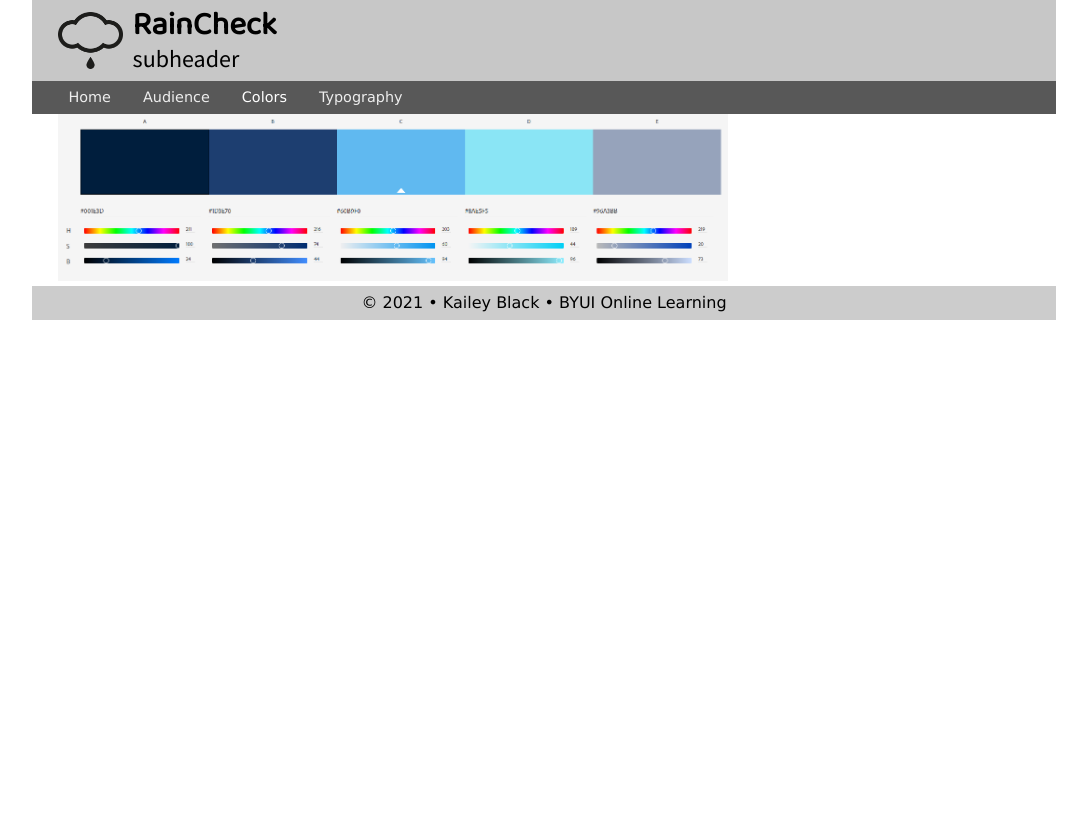
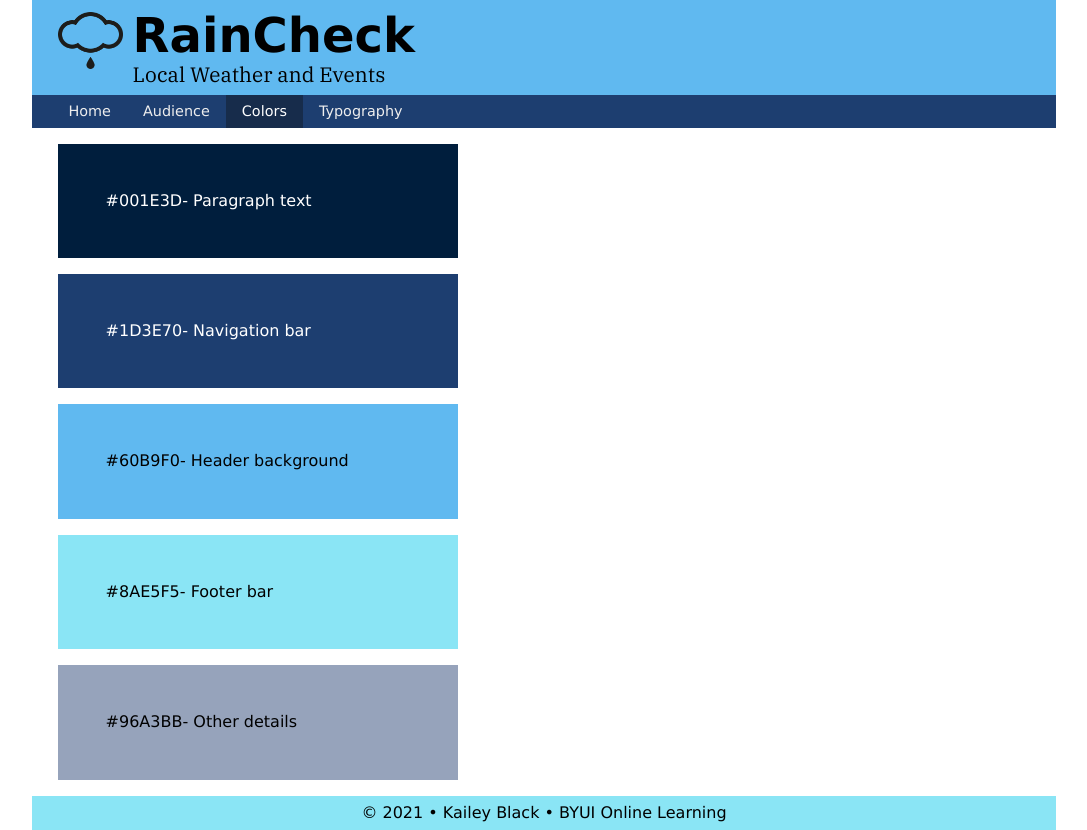
Before and after one commit to KaiBlack17/KaiBlack17.github.io, a plain HTML site: page lesson3/colorscheme.html in a window 1280 px wide. Shown: the whole page, without its empty margins (96-1183 px from the left). Before the commit the page ends 800 px from the top, so only its background shows below. Drawn offline with Linux system fonts and the light colour scheme; a web font is replaced by a local one.

Commit message:
improved

```diff
--- a/lesson3/colorscheme.html
+++ b/lesson3/colorscheme.html
@@ -24,7 +24,10 @@
 
 <!-- Fonts -->
 <link rel="preconnect" href="https://fonts.gstatic.com">
-<link href="https://fonts.googleapis.com/css2?family=Baloo+2&family=Source+Sans+Pro&display=swap" rel="stylesheet">
+<link href="https://fonts.googleapis.com/css2?family=Grand+Hotel&display=swap" rel="stylesheet">
+
+<link rel="preconnect" href="https://fonts.gstatic.com">
+<link href="https://fonts.googleapis.com/css2?family=IBM+Plex+Serif&display=swap" rel="stylesheet">
 
 
 </head>
@@ -33,7 +36,7 @@
 	<header class="clearfix">
 	<img class="logo" src="icon.png" alt ="logo">
  <h1>RainCheck</h1>
-        <h2>subheader</h2>
+        <h2>Local Weather and Events</h2>
     </header>
 
 
@@ -50,7 +53,12 @@
 
 <!-- CONTENT HERE -->
     <main>
-        <img src="colors.png" alt="color scheme">
+        <!-- <img src="colors.png" alt="color scheme"> -->
+        <p class="color1">#001E3D- Paragraph text</p>
+        <p class="color2">#1D3E70- Navigation bar</p>
+        <p class="color3">#60B9F0- Header background</p>
+        <p class="color4">#8AE5F5- Footer bar</p>
+        <p class="color5">#96A3BB- Other details</p>
     </main>
 
 <!-- FOOTER HERE -->
--- a/lesson3/medium.css
+++ b/lesson3/medium.css
@@ -8,8 +8,8 @@
 
     /*----------- HEADER --------------*/
         header img {width: auto;}
-        header h1 {font-size: 2rem;}
-        header h2 {font-size: 1.5rem;}
+        header h1 {font-size: 3rem;}
+        header h2 {font-size: 1.3rem;}
 
 
     /*----------- NAVIGATION --------------*/
--- a/lesson3/small.css
+++ b/lesson3/small.css
@@ -7,19 +7,19 @@ html {-webkit-text-size-adjust: 100%; -ms-text-size-adjust: 100%;}
 
 /*cheater font import*/
 /*@import url('https://fonts.googleapis.com/css2?family=Baloo+2&display=swap');*/
-@import url('https://fonts.googleapis.com/css2?family=Source+Sans+Pro&display=swap');
+/*@import url('https://fonts.googleapis.com/css2?family=Source+Sans+Pro&display=swap');*/
 
 /*----------- BODY --------------*/
 body {
     font-size: 16px;
-    font-family: verdana, sans-serif;
+    font-family: Verdana, sans-serif;
 }
 
 
 /*----------- HEADER --------------*/
 header {
     padding: .5rem 2%;
-    background-color: #c7c7c7;
+    background-color: #60B9F0;
 }
 header img {
     float: left;
@@ -28,14 +28,14 @@ header img {
 }
 header h1 {
     margin: 0;
-    font-size: 1.3rem;
-    font-family: "Baloo 2", Verdana, sans-serif;
+    font-size: 2rem;
+    font-family: "Grand Hotel", Verdana, sans-serif;
 }
 header h2 {
     margin: 0;
     font-weight: normal;
     font-size: 1rem;
-    font-family: "Source Sans Pro", sans-serif;
+    font-family: "IBM Plex Serif", sans-serif;
 }
 .logo {
     float: left;
@@ -45,7 +45,7 @@ header h2 {
 
 /*----------- NAVIGATION --------------*/
 nav {
-    background-color: #585858;
+    background-color: #1D3E70;
 }
 nav ul {
     list-style-type: none;
@@ -64,31 +64,74 @@ nav ul li a {
 
 
 nav ul li a:hover {
-    background-color: #757575;
+    background-color: #285496;
     color: #ffffff;
 }
 nav ul li.active a {
-    background-color: 585858;
+    background-color: #172c4b;
     color: #fff;
 }
 /*----------- MAIN --------------*/
+h1 {
+    font-family: "IBM Plex Serif", sans-serif;
+}
+
 main {
     padding: 0 2%;
     min-height: 10rem;
+    color: #001E3D;
 }
 
 main img {
     width: 450px;
     margin: auto;
 }
-
-.baloo {
-    font-family: "Baloo 2", Verdana, sans-serif;
+/*----------- FONTS --------------*/
+.logotext {
+    font-family: "Grand Hotel", Verdana, sans-serif;
+}
+.headtext {
+    font-family: "IBM Plex Serif", Verdana, sans-serif;
+}
+.ptext {
+    font-family: Verdana, sans-serif;
+}
+/*----------- COLORS --------------*/
+.color1 {
+    color: #ffffff;
+    background-color: #001E3D;
+    padding: 3rem;
+    width: 400px;
+}
+.color2 {
+    color: #ffffff;
+    background-color: #1D3E70;
+    padding: 3rem;
+    width: 400px;
+}
+.color3 {
+    color: #000000;
+    background-color: #60B9F0;
+    padding: 3rem;
+    width: 400px;
+}
+.color4 {
+    color: #000000;
+    background-color: #8AE5F5;
+    padding: 3rem;
+    width: 400px;
+}
+.color5 {
+    color: #000000;
+    background-color: #96A3BB;
+    padding: 3rem;
+    width: 400px;
 }
 
 /*----------- FOOTER --------------*/
 footer {
-    background-color: #cccccc;
+    color: #000000;
+    background-color: #8AE5F5;
     padding: .5rem 2%;
     text-align: center;
 }
```
Also changed, not shown: lesson3/index.html (+5 -2 lines), lesson3/targetaudience.html (+8 -5 lines), lesson3/typography.html (+13 -4 lines).
